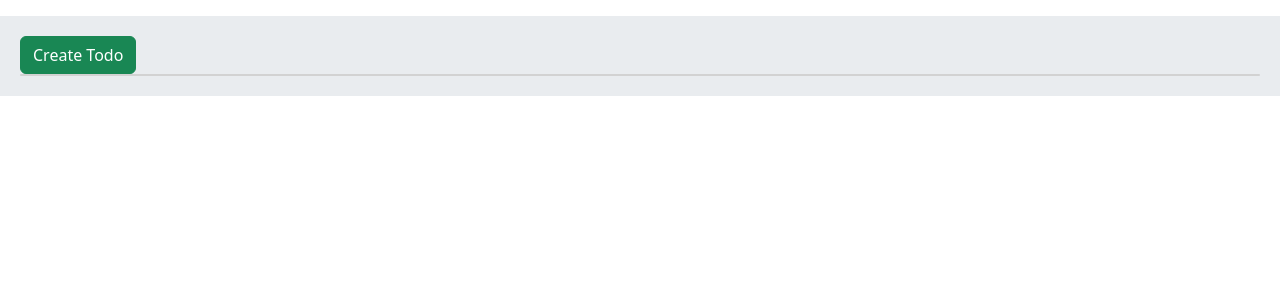
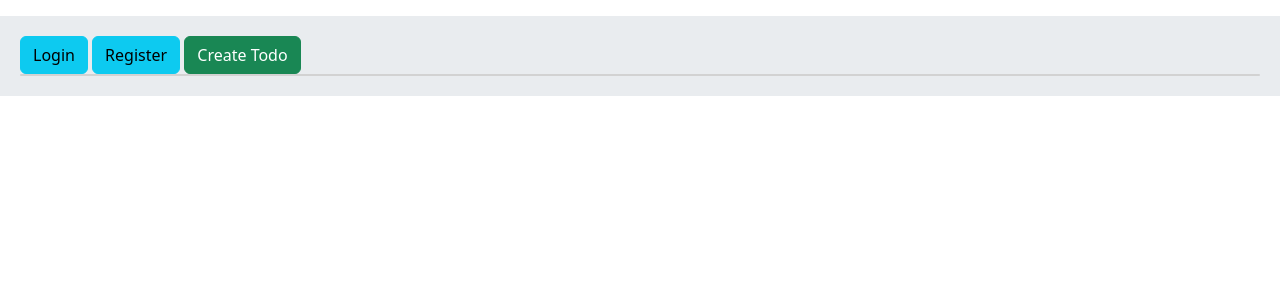
Before and after one commit to khodealib/DjangoToDo, a Django app: page / in a window 1280 px wide. Shown: the part 56-356 px from the top of the page. Run offline with Django 4.2, Linux system fonts and the light colour scheme; data that the repository does not hold is empty; some libraries are stand-ins or nearby versions.

Commit message:
Add register, login, logout in home page.

```diff
--- a/accounts/views.py
+++ b/accounts/views.py
@@ -41,6 +41,10 @@ def user_login(request):
 
 
 def user_logout(request):
+    if not request.user.is_authenticated:
+        messages.error(request, "Your not logged in user!")
+        return redirect("home:home")
+
     logout(request)
     messages.success(request, "Logged out successfully!")
     return redirect("home:home")
--- a/templates/home.html
+++ b/templates/home.html
@@ -3,6 +3,20 @@
 	Home
 {% endblock %}
 {% block content %}
+	{% if request.user.is_authenticated %}
+		<h4>{{ request.user }}</h4>
+		<a href="{% url 'accounts:user_logout' %}" class="btn btn-danger">
+			Logout
+		</a>
+	{% else %}
+		<a href="{% url 'accounts:user_login' %}" class="btn btn-info">
+			Login
+		</a>
+		<a href="{% url 'accounts:user_register' %}" class="btn btn-info">
+			Register
+		</a>
+	{% endif %}
+
 	<a href="{% url 'home:todo_create' %}" class="btn btn-success">
 		Create Todo
 	</a>
```
